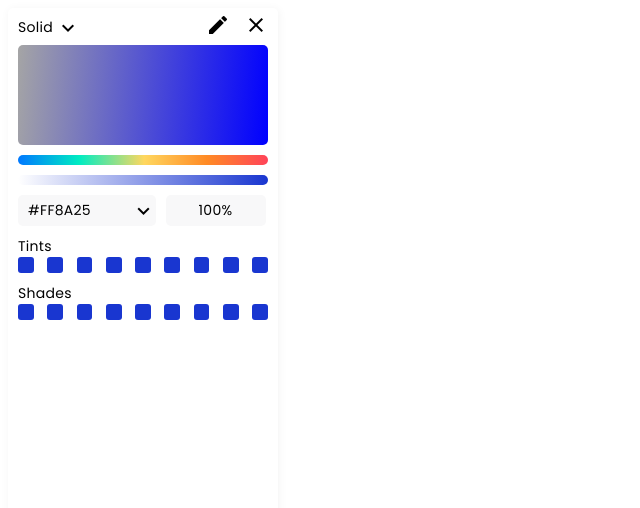
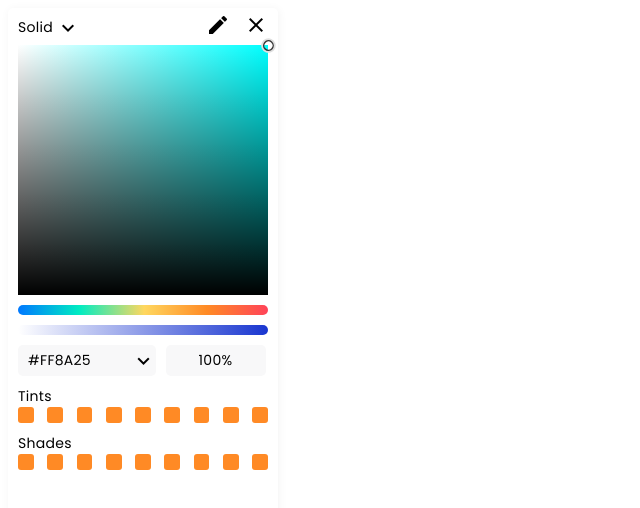
Before and after one commit to vish3232/color-picker, a React (Create React App) app: page / in a window 1280 px wide. Shown: the top 508 px of the page, without its empty margins (0-640 px from the left). Built offline with nearby package versions, Linux system fonts and the light colour scheme.

Commit message:
worked on color picker hexcode and coordinate

```diff
--- a/src/ColorPickerDesign.css
+++ b/src/ColorPickerDesign.css
@@ -1,8 +1,6 @@
 .color-picker-main-container{
     width: 250px;
     height: 491px;
-    left: 584px;
-    top: 1409px;
 
     background: #FFFFFF;
     box-shadow: 1px 1px 10px rgba(0, 0, 0, 0.05);
@@ -64,9 +62,10 @@ color: #000000;
 }
 
 .color-picker-container{
+    position: relative;
     margin-top: 7.5px;
-    width: 100%;
-height: 100px;
+    width: 250px;
+height: 250px;
 
 background: linear-gradient(94.89deg, #A5A5A5 0%, #0000FF 100%);
 border-radius: 5px;
--- a/src/ColorPickerDesign.js
+++ b/src/ColorPickerDesign.js
@@ -1,6 +1,170 @@
-import React from 'react'
+import React,{useState, useRef, useEffect} from 'react'
 import './ColorPickerDesign.css'
-const ColorPickerDesign=()=>{
+import Picker from './Picker'
+import config from "./config"
+import Square from "./Square"
+import styled from "styled-components"
+import throttle from "lodash.throttle"
+import { convertRGBtoHSL } from "./utils"
+import Svg from "./Svg"
+import usePaintSquare from "./usePaintSquare"
+
+
+const { squareSize, barSize, crossSize, inputSize,delay } = config
+export const SquareWrapper = styled.div`
+  position: relative;
+  width: ${squareSize + "px"};
+  height: ${squareSize + "px"};
+  cursor: crosshair;
+`
+export const Canvas = styled.canvas.attrs(p => ({
+    width: squareSize,
+    height: squareSize
+  }))``
+
+  export const Cross = styled.div.attrs(p => ({
+    style: {
+      top: p.top + "px",
+      left: p.left + "px",
+      width: crossSize + "px",
+      height: crossSize + "px",
+      transition: p.animate ? "top .2s ease-out, left .2s ease-out" : "0s"
+    }
+  }))`
+    position: absolute;
+    display: grid;
+    justify-items: center;
+    align-items: center;
+    svg {
+      width: 100%;
+      height: 100%;
+    }
+  `
+const ColorPickerDesign=(
+
+)=>{
+
+    const [show, setShow] = useState(true)
+  const [hue, setHue] = useState(180)
+  const [hueX, setHueX] = useState(() => squareSize / 2 - barSize / 2)
+  const [square, setSquare] = useState([100, 50])
+  const [squareXY, setSquareXY] = useState(() => [
+    squareSize - crossSize / 2,
+    crossSize / -2
+  ])
+  const [offsetTop, setOffsetTop] = useState(0)
+  const [offsetLeft, setOffsetLeft] = useState(0)
+  const [color, setColor] = useState(`hsla(180, 100%, 50%, 1)`)
+  const [animate, setAnimate] = useState(false)
+  const [hexCode,sethexCode]=useState('#FF8A25')
+useEffect(() => {
+    function setOffsets() {
+      setOffsetTop(modal.current.offsetTop)
+      setOffsetLeft(modal.current.offsetLeft)
+    }
+    if (show) {
+      setOffsets()
+      window.addEventListener("resize", setOffsets)
+    } else {
+      window.removeEventListener("resize", setOffsets)
+    }
+
+    return () => {
+      window.removeEventListener("resize", setOffsets)
+    }
+  }, [show])
+
+  useEffect(() => {
+    setColor(`hsla(${hue}, ${square[0]}%, ${square[1]}%, 1)`)
+  }, [hue, square])
+
+
+   const square1 = useRef(null)
+
+  const canvas = useRef(null)
+  const modal = useRef(null)
+
+
+  usePaintSquare(canvas, hue)
+
+  useEffect(() => {
+    const canvasRef = canvas.current
+    const ctx = canvasRef.getContext("2d")
+
+    function computePosition(e) {
+      var x2 = e.offsetX ;
+      var y2 = e.offsetY ;
+
+      //   const x = Math.max(
+      //   crossSize / -2,
+      //   Math.min(
+      //     e.clientX - offsetLeft + squareSize / 2 - crossSize / 2,
+      //     squareSize - crossSize / 2
+      //   )
+      // )
+      // const y = Math.max(
+      //   crossSize / -2,
+      //   Math.min(
+      //     e.clientY -
+      //       offsetTop +
+      //       squareSize / 2 +
+      //       barSize / 2 +
+      //       inputSize / 2 -
+      //       crossSize / 2,
+      //     squareSize - crossSize / 2
+      //   )
+      // )
+
+      return [x2, y2]
+    }
+
+
+
+    function changeColor(e) {
+      const [x, y] = computePosition(e)
+      const x1 = Math.min(x + crossSize / 2, squareSize - 1)
+      const y1 = Math.min(y + crossSize / 2, squareSize - 1)
+      const [r, g, b] = ctx.getImageData(x1, y1, 1, 1).data
+      sethexCode(rgbToHex(r, g,b))
+      const [h, s, l] = convertRGBtoHSL([r, g, b])
+      setSquare([s, l])
+      setSquareXY([x-7, y-7])
+    }
+
+    function rgbToHex(r, g, b) {
+        return "#" + componentToHex(r) + componentToHex(g) + componentToHex(b);
+    }
+
+    function componentToHex(c) {
+        var hex = c.toString(16);
+        return hex.length == 1 ? "0" + hex : hex;
+    }
+
+
+    const onMouseMove = throttle(e => {
+      changeColor(e)
+    }, delay)
+
+    function onMouseUp(e) {
+      changeColor(e)
+      document.body.removeEventListener("mousemove", onMouseMove)
+      document.body.removeEventListener("mouseup", onMouseUp)
+    }
+
+    function onMouseDown(e) {
+      setAnimate(false)
+      document.body.addEventListener("mousemove", onMouseMove)
+      document.body.addEventListener("mouseup", onMouseUp)
+    }
+
+    canvasRef.addEventListener("mousedown", onMouseDown)
+
+    return () => {
+      canvasRef.removeEventListener("mousedown", onMouseDown)
+    }
+  }, [offsetTop, offsetLeft, setSquare, setSquareXY, setAnimate])
+
+
     const data=[{id:1},{id:2},{id:3},{id:4},{id:5},{id:6},{id:7},{id:8},{id:9}]
 
     return(
@@ -17,7 +181,15 @@ const ColorPickerDesign=()=>{
                 </div>
             </div>
 
-            <div className="color-picker-container" >
+            <div ref={modal} className="color-picker-container" >
+            <SquareWrapper ref={square1}>
+            <Cross top={squareXY[1]} left={squareXY[0]} animate={animate}>
+        <Svg name="cross" />
+      </Cross>
+
+            <Canvas ref={canvas} />
+            </SquareWrapper>
+
 
             </div>
 
@@ -31,7 +203,7 @@ const ColorPickerDesign=()=>{
 
             <div className="hex-code-and-tranparency-container" >
                 <div className="hex-code-container" >
-                    <div className="hex-code-header" >#FF8A25</div>
+                    <div className="hex-code-header" >{hexCode}</div>
                     <div><i class="material-icons dropdown-icon">expand_more</i></div>
 
                 </div>
@@ -48,7 +220,7 @@ const ColorPickerDesign=()=>{
                 {
                     data.map((data)=>{
                         return(
-                            <div className="tint-color-container" ></div>
+                            <div style={{backgroundColor:hexCode}} className="tint-color-container" ></div>
                         )
                     })
                 }
@@ -62,7 +234,7 @@ const ColorPickerDesign=()=>{
                 {
                     data.map((data)=>{
                         return(
-                            <div className="Shades-color-container" ></div>
+                            <div style={{backgroundColor:hexCode}} className="Shades-color-container" ></div>
                         )
                     })
                 }
--- a/src/GlobalStyle.js
+++ b/src/GlobalStyle.js
@@ -1,5 +1,5 @@
-import React from "react"
-import { createGlobalStyle } from "styled-components"
+import React from 'react'
+import { createGlobalStyle } from 'styled-components'
 
 export const GlobalStyle = createGlobalStyle`
 html {
@@ -12,6 +12,6 @@ body {
   margin: 0;
 }
 *, *:before, *:after {
-    box-sizing: inherit;
+  box-sizing: inherit;
 }
 `
--- a/src/Square.js
+++ b/src/Square.js
@@ -59,6 +59,7 @@ const Square = ({
     const ctx = canvasRef.getContext("2d")
 
     function computePosition(e) {
+
       const x = Math.max(
         crossSize / -2,
         Math.min(
@@ -87,7 +88,6 @@ const Square = ({
       const x1 = Math.min(x + crossSize / 2, squareSize - 1)
       const y1 = Math.min(y + crossSize / 2, squareSize - 1)
       const [r, g, b] = ctx.getImageData(x1, y1, 1, 1).data
-      alert(rgbToHex(r, g,b))
       const [h, s, l] = convertRGBtoHSL([r, g, b])
       setSquare([s, l])
       setSquareXY([x, y])
--- a/src/config.js
+++ b/src/config.js
@@ -1,5 +1,5 @@
 export default {
-    squareSize: 200,
+    squareSize: 250,
     barSize: 20,
     crossSize: 15,
     inputSize: 40,
--- a/src/index.js
+++ b/src/index.js
@@ -1,9 +1,9 @@
-import React from "react"
-import ReactDOM from "react-dom"
-import styled from "styled-components"
-import Picker from "./Picker"
-import { GlobalStyle } from "./GlobalStyle"
-import ColorPickerDesign from "./ColorPickerDesign"
+import React from 'react'
+import ReactDOM from 'react-dom'
+import styled from 'styled-components'
+import Picker from './Picker'
+import { GlobalStyle } from './GlobalStyle'
+import ColorPickerDesign from './ColorPickerDesign'
 
 const AppWrapper = styled.div`
   height: 100vh;
@@ -15,10 +15,15 @@ const AppWrapper = styled.div`
 function App() {
   return (
     <>
-    <ColorPickerDesign/>
+   {/*    <GlobalStyle />
+      <AppWrapper>
+        <Picker />
+      </AppWrapper>
+      */}
+      <ColorPickerDesign/>
     </>
   )
 }
 
-const rootElement = document.getElementById("root")
+const rootElement = document.getElementById('root')
 ReactDOM.render(<App />, rootElement)
```
